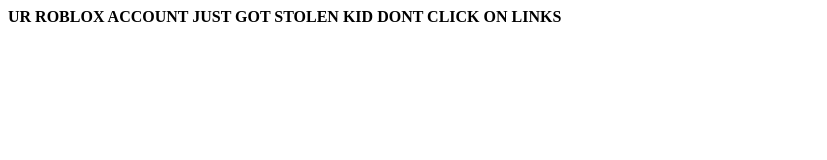
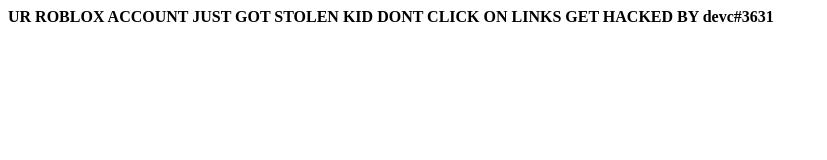
Before and after one commit to Kingofthescript/test-fake, a plain HTML site: page index.htm in a window 1280 px wide. Shown: the whole page, without its empty margins (0-827 px from the left). Drawn offline with Linux system fonts and the light colour scheme.

Commit message:
Update index.htm

```diff
--- a/index.htm
+++ b/index.htm
@@ -1,2 +1,2 @@
 
-<p><b> UR ROBLOX ACCOUNT JUST GOT STOLEN KID DONT CLICK ON LINKS</b></p>
+<p><b> UR ROBLOX ACCOUNT JUST GOT STOLEN KID DONT CLICK ON LINKS    GET HACKED BY devc#3631</b></p>
```
